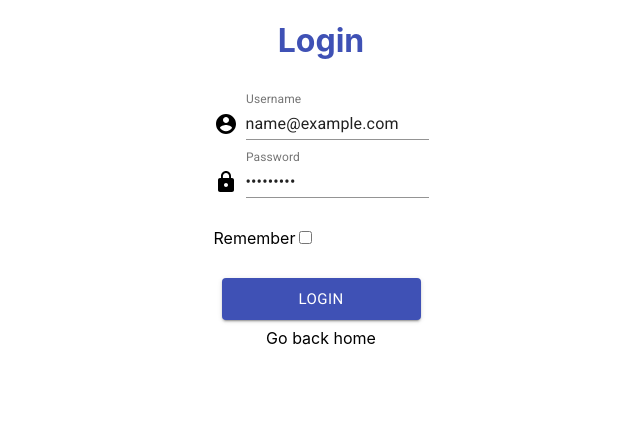
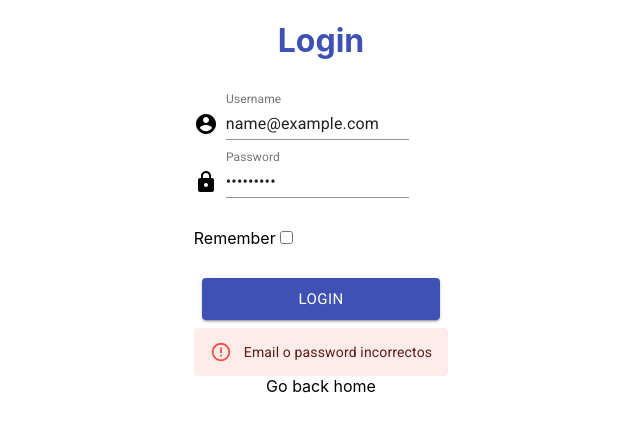
Before and after one commit to NandoLT/Wallaclone-Frontend, a Next.js app in the folder wallaclone/: page /login in a window 1280 px wide. Both pictures are taken after typing "name@example.com", "Sample123" into the empty fields and a click on the button "LOGIN". Shown: the top 432 px of the page, without its empty margins (319-959 px from the left). Built offline with nearby package versions, Linux system fonts and the light colour scheme; no server answers.

Commit message:
Creado el componente de error que se muestra cuando se despacha authLogin Failure

```diff
--- /dev/null
+++ b/wallaclone/components/Alert.js
@@ -0,0 +1,23 @@
+import React from 'react';
+import { makeStyles } from '@material-ui/core/styles';
+import Alert from '@material-ui/lab/Alert';
+
+const useStyles = makeStyles((theme) => ({
+  root: {
+    width: '100%',
+    '& > * + *': {
+      marginTop: theme.spacing(2),
+    },
+  },
+}));
+
+export default function SimpleAlerts() {
+  const classes = useStyles();
+
+  return (
+    <div className={classes.root}>
+      <Alert severity="error">Email o password incorrectos</Alert>
+
+    </div>
+  );
+}
--- a/wallaclone/package.json
+++ b/wallaclone/package.json
@@ -12,6 +12,7 @@
     "@fontsource/roboto": "^4.4.5",
     "@material-ui/core": "^4.11.4",
     "@material-ui/icons": "^4.11.2",
+    "@material-ui/lab": "^4.0.0-alpha.60",
     "axios": "^0.21.1",
     "next": "11.0.1",
     "next-link": "^2.0.0",
--- a/wallaclone/pages/login.js
+++ b/wallaclone/pages/login.js
@@ -9,8 +9,8 @@ import Button from '@material-ui/core/Button';
 import { authLoginAction } from '../store/actions';
 import { useDispatch, connect } from 'react-redux';
 import Loading from '../components/Loading';
-import { getIsLogged, getIsLoading } from '../store/selectors';
-
+import { getIsLogged, getIsLoading, getError } from '../store/selectors';
+import Alert from '../components/Alert'
 
 
 const useStyles = makeStyles((theme) => ({
@@ -27,7 +27,7 @@ const useStyles = makeStyles((theme) => ({
 // }
 
 
-const Login = ({isLogged, isLoading}) => {
+const Login = ({isLogged, isLoading, error}) => {
 
     const dispatch = useDispatch();
     const classes = useStyles();
@@ -70,6 +70,7 @@ const Login = ({isLogged, isLoading}) => {
 
 
 
+
                  <form onSubmit={handleSubmit} className="login-form">
                  <div className={classes.margin, "login-input"}>
                      <Grid container spacing={1} alignItems="flex-end">
@@ -106,6 +107,7 @@ const Login = ({isLogged, isLoading}) => {
                      Login
                  </Button>}
 
+                 {error &&  <Alert/> }
 
 
              </form>
@@ -128,6 +130,7 @@ const Login = ({isLogged, isLoading}) => {
 const mapStateToProps = (state) => ({
     isLogged: getIsLogged(state),
     isLoading: getIsLoading(state),
+    error: getError(state),
 }); // Para poder conectar el componente al estado de redux
 
 // const mapDispatchToProps = (dispatch) => ({
--- a/wallaclone/store/reducers.js
+++ b/wallaclone/store/reducers.js
@@ -8,6 +8,7 @@ import {combineReducers} from 'redux';
 const initialState = {
     auth: false,
     loading:false,
+    error:false,
     //adverts: [],
     //ui: {}
 }
@@ -35,6 +36,7 @@ const reducer = (state= initialState, action) => {
             return {...state,
                 auth:false,
                 loading:false,
+                error:true,
             };
         case AUTH_LOGOUT:
             return {...state, auth:false};
--- a/wallaclone/store/selectors.js
+++ b/wallaclone/store/selectors.js
@@ -1,4 +1,5 @@
 
 
 export const getIsLogged = state => !!state.auth;
-export const getIsLoading = state => !!state.loading
+export const getIsLoading = state => !!state.loading;
+export const getError = state => !!state.error;
```
Also changed, not shown: 1 other file (tests, documents, lock files or other folders).
